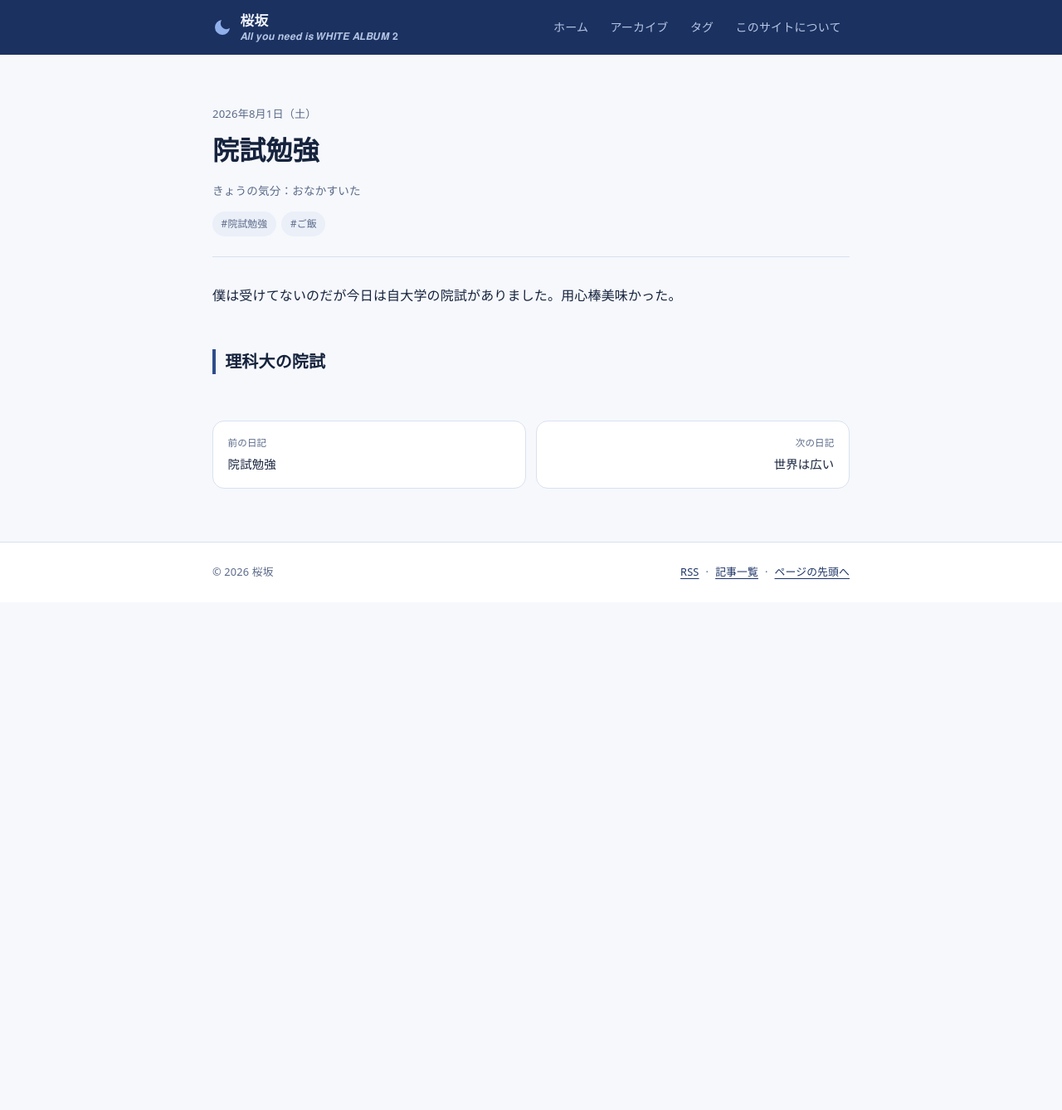
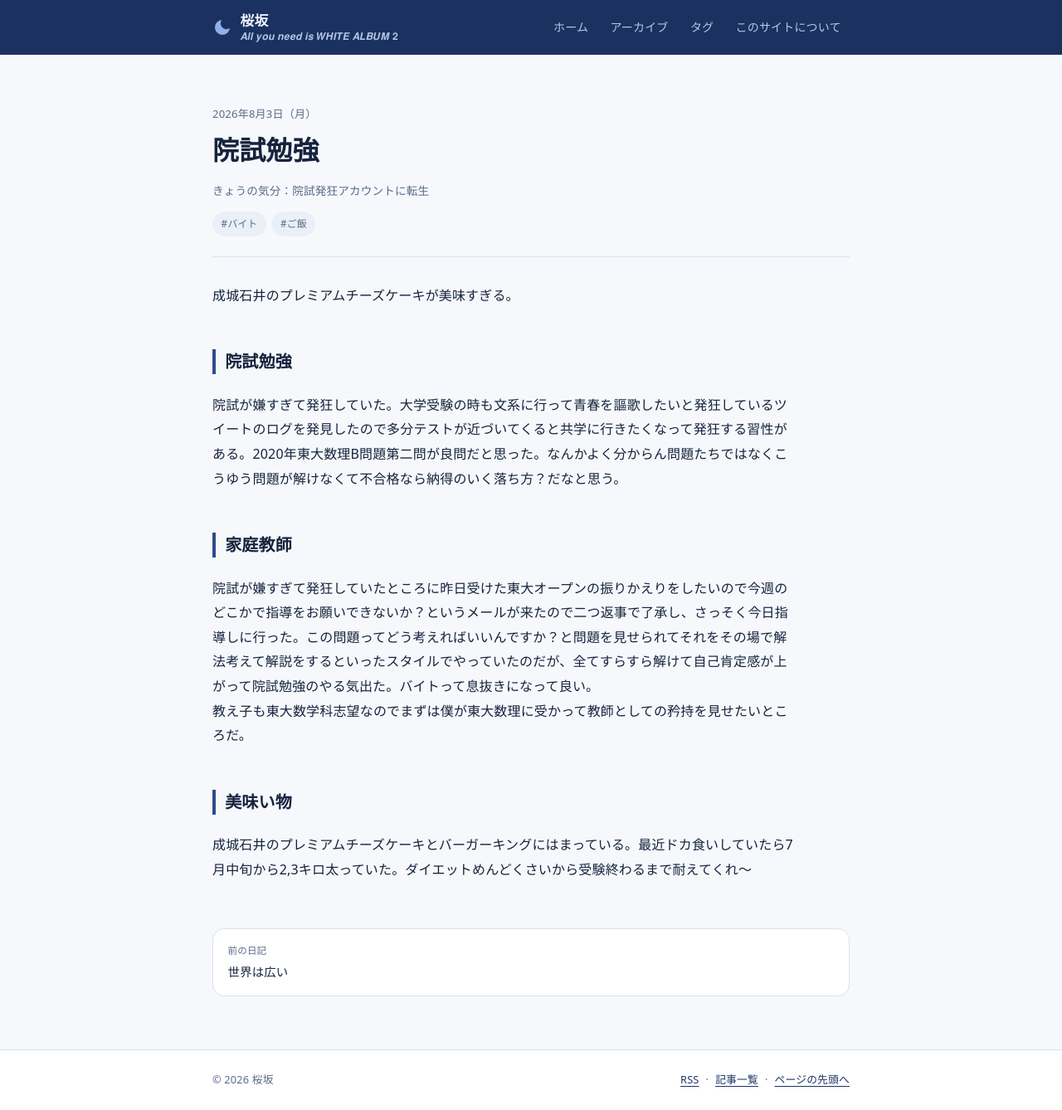
Before and after one commit to sakurazaka-math/sakurazaka-math.github.io, a Jekyll site: the page built from _posts/2026-08-03-day5.md, in a window 1280 px wide and 1338 px high. Shown: the whole window at 83% size. Built offline with Jekyll 4.4.1, drawn with Linux system fonts in a browser that asks for light colours.

Commit message:
Revise post details and enhance content
Updated the date, tags, and mood for the post. Added new sections on study experiences and tutoring.

```diff
--- a/_posts/2026-08-03-day5.md
+++ b/_posts/2026-08-03-day5.md
@@ -1,12 +1,22 @@
 ---
 title: 院試勉強
-date: 2026-08-01
-tags: [院試勉強, ご飯]
-mood: おなかすいた
+date: 2026-08-03
+tags: [バイト, ご飯]
+mood: 院試発狂アカウントに転生
 ---
 
-僕は受けてないのだが今日は自大学の院試がありました。用心棒美味かった。
+成城石井のプレミアムチーズケーキが美味すぎる。
 
 <!--more-->
 
-## 理科大の院試
+## 院試勉強
+
+院試が嫌すぎて発狂していた。大学受験の時も文系に行って青春を謳歌したいと発狂しているツイートのログを発見したので多分テストが近づいてくると共学に行きたくなって発狂する習性がある。2020年東大数理B問題第二問が良問だと思った。なんかよく分からん問題たちではなくこうゆう問題が解けなくて不合格なら納得のいく落ち方？だなと思う。
+
+## 家庭教師
+
+院試が嫌すぎて発狂していたところに昨日受けた東大オープンの振りかえりをしたいので今週のどこかで指導をお願いできないか？というメールが来たので二つ返事で了承し、さっそく今日指導しに行った。この問題ってどう考えればいいんですか？と問題を見せられてそれをその場で解法考えて解説をするといったスタイルでやっていたのだが、全てすらすら解けて自己肯定感が上がって院試勉強のやる気出た。バイトって息抜きになって良い。
+教え子も東大数学科志望なのでまずは僕が東大数理に受かって教師としての矜持を見せたいところだ。
+
+## 美味い物
+成城石井のプレミアムチーズケーキとバーガーキングにはまっている。最近ドカ食いしていたら7月中旬から2,3キロ太っていた。ダイエットめんどくさいから受験終わるまで耐えてくれ～
```
